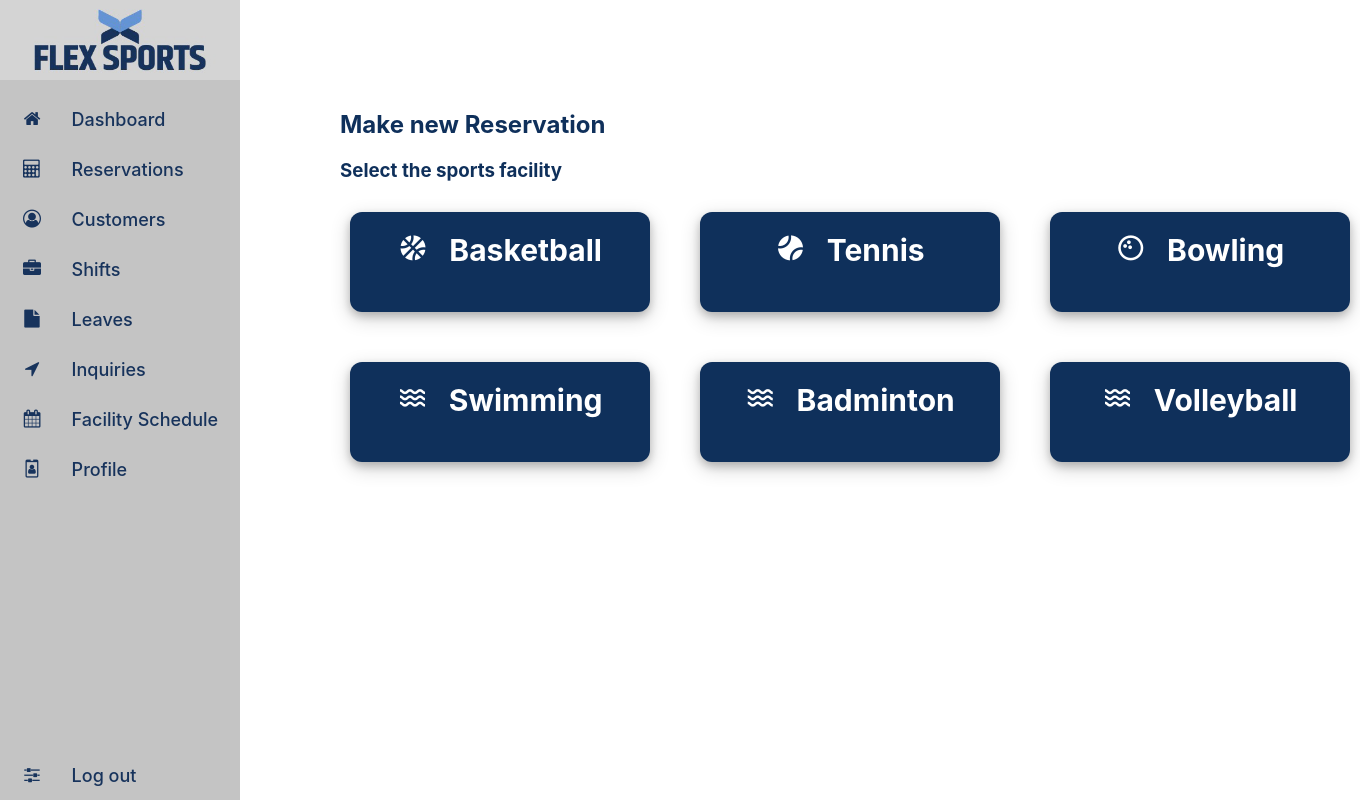
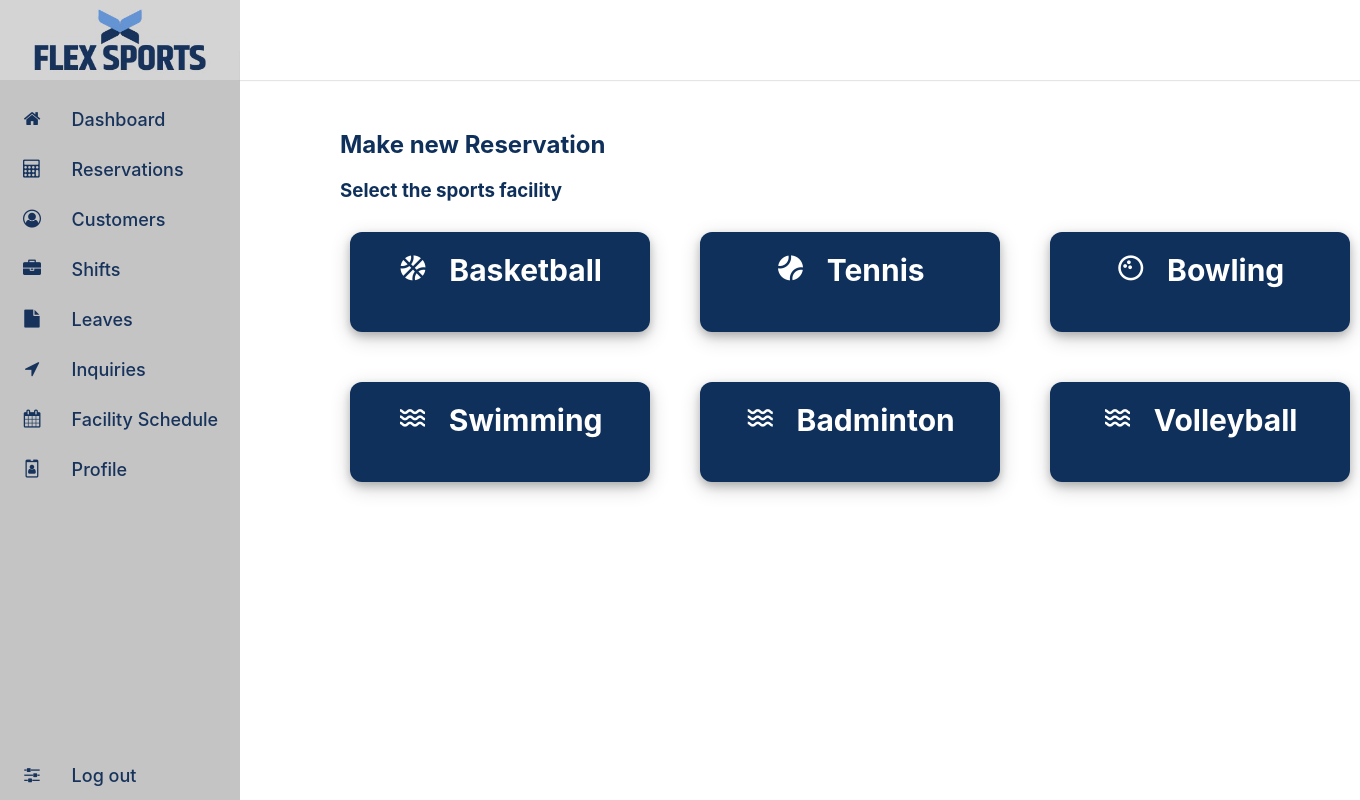
Before and after one commit to npathirana1/FlexSports, a PHP site: page /Receptionist/addReservation.php in a window 1360 px wide. Run offline with PHP 8.4, Linux system fonts and the light colour scheme.

Commit message:
minor update reser

```diff
--- a/src/views/Receptionist/addReservation.php
+++ b/src/views/Receptionist/addReservation.php
@@ -34,6 +34,26 @@
             text-decoration: none;
             font-size: 30px;
         }
+        .home-section .breadcrumb-nav {
+            display: flex;
+            justify-content: space-between;
+            height: 30px;
+            background: #fff;
+            align-items: center;
+            position: fixed;
+            width: calc(100% - 240px);
+            left: 240px;
+            z-index: 100;
+            padding: 0 20px;
+            box-shadow: 0 1px 1px rgba(0, 0, 0, 0.1);
+            transition: all 0.5s ease;
+        }
+
+
+        .home-section .content{
+            padding-top: 2%;
+            position: relative;
+        }
     </style>
 </head>
 
@@ -41,6 +61,20 @@
     <?php include "./receptionistIncludes/receptionistNavigation.php"; ?>
 
     <section class="home-section">
+    <nav class="breadcrumb-nav">
+            <div class="top-breadcrumb">
+            <!--div>
+                    <ul class="breadcrumb">
+                    <li class="breadcrumb-item"><a href="#">Manage Shifts</a></li>
+                    <li class="breadcrumb-item"><a href="#">Shift List</a></li>
+                    <li class="breadcrumb-item">Add Shift </li>
+                    </ul>
+                </div-->
+
+            </div>
+        </nav>
+
+        <div class="content">
         <div class="header"></br></br></br>
             <div class="box-1 table_topic">
                 <h2>Make new Reservation</h2>
@@ -75,7 +109,7 @@
                 <a href="#"><i class='bx bx-water'></i>
                     <span class="links_name">&nbsp Volleyball</span></a>
             </div>
-
+            </div>
     </section>
 </body>
 
```
